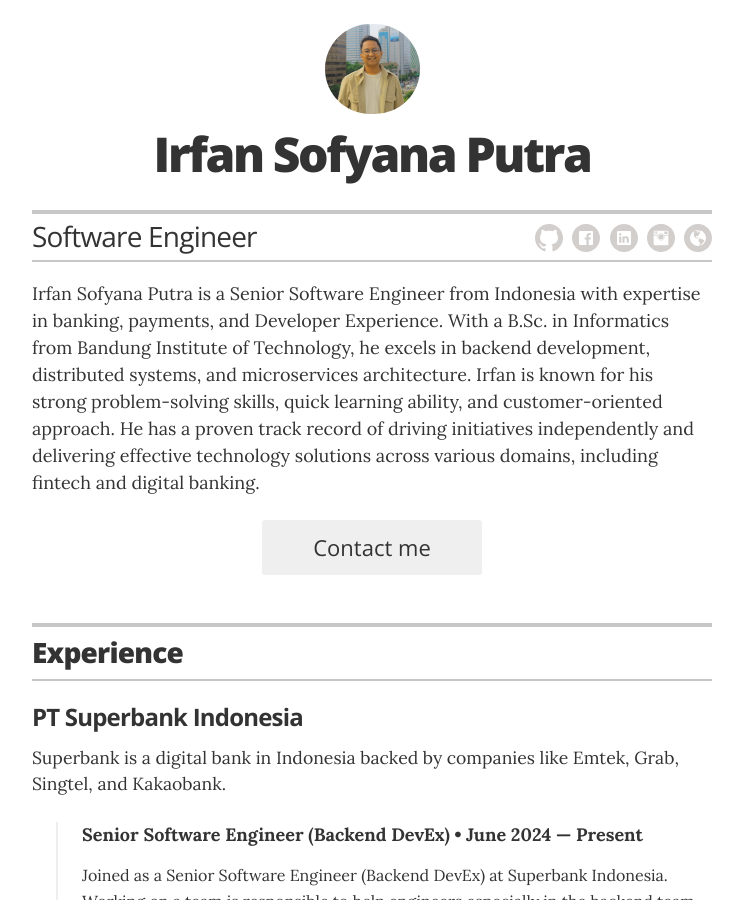
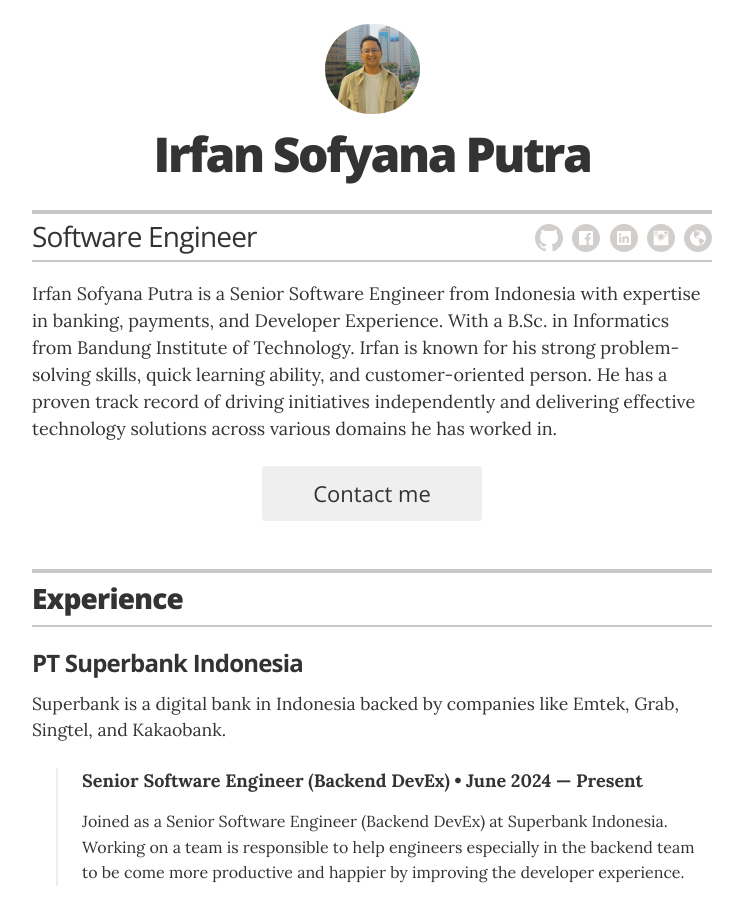
Before and after one commit to irfansofyana/resume, a Jekyll site: the page built from index.html, in a window 1280 px wide and 900 px high. Shown: the whole window, without its empty margins (268-1011 px from the left). Built offline with Jekyll 4.4.1, drawn with Linux system fonts in a browser that asks for light colours.

Commit message:
update intro

```diff
--- a/_config.yml
+++ b/_config.yml
@@ -23,7 +23,7 @@ resume_contact_address:         "Indonesia"
 resume_header_contact_info:     "Jakarta, Indonesia • mail@irfansp.dev"
 display_header_contact_info:    "false"
 
-resume_header_intro: "<p>Irfan Sofyana Putra is a Senior Software Engineer from Indonesia with expertise in banking, payments, and Developer Experience. With a B.Sc. in Informatics from Bandung Institute of Technology, he excels in backend development, distributed systems, and microservices architecture. Irfan is known for his strong problem-solving skills, quick learning ability, and customer-oriented approach. He has a proven track record of driving initiatives independently and delivering effective technology solutions across various domains, including fintech and digital banking.</p>"
+resume_header_intro: "<p>Irfan Sofyana Putra is a Senior Software Engineer from Indonesia with expertise in banking, payments, and Developer Experience. With a B.Sc. in Informatics from Bandung Institute of Technology. Irfan is known for his strong problem-solving skills, quick learning ability, and customer-oriented person. He has a proven track record of driving initiatives independently and delivering effective technology solutions across various domains he has worked in.</p>"
 
 # use "yes" to display the email contact button,
 # "no" to display an "I'm not looking for work" message,
```
